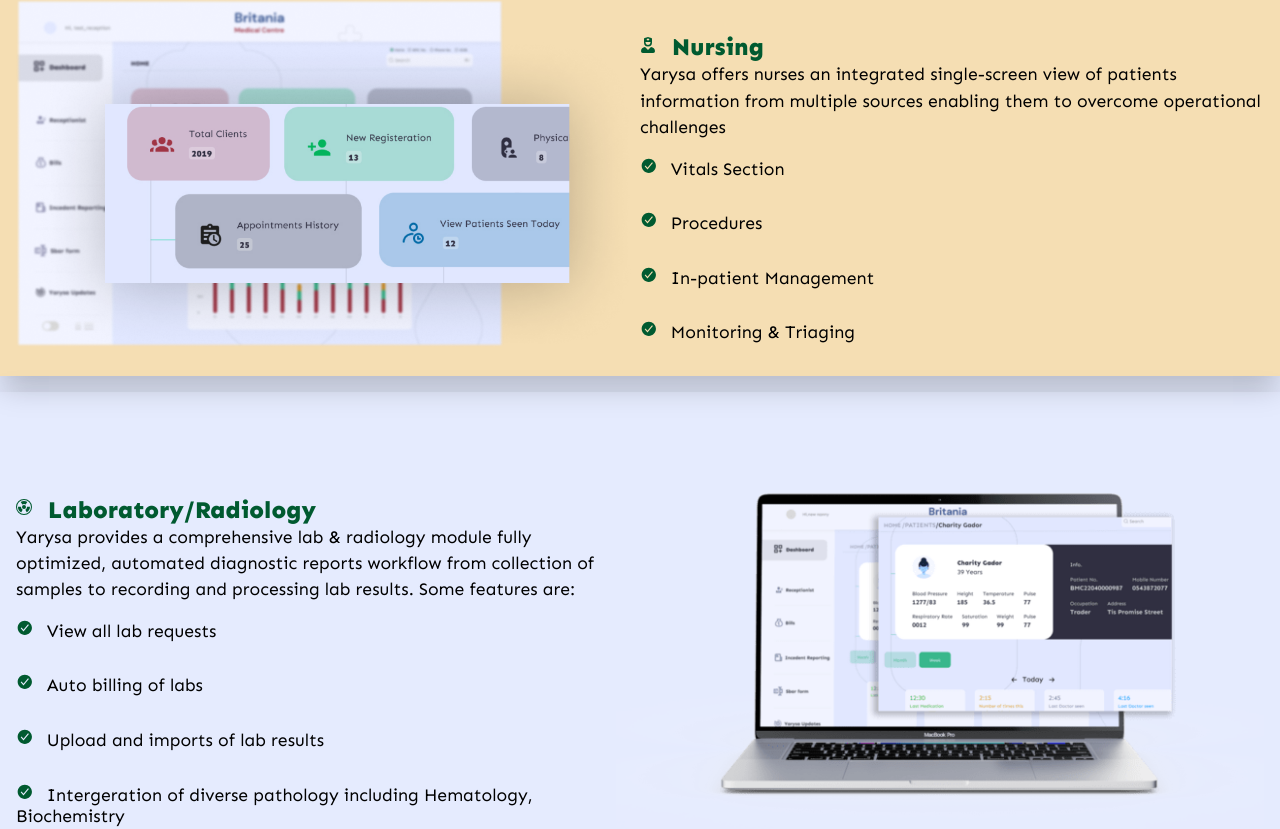
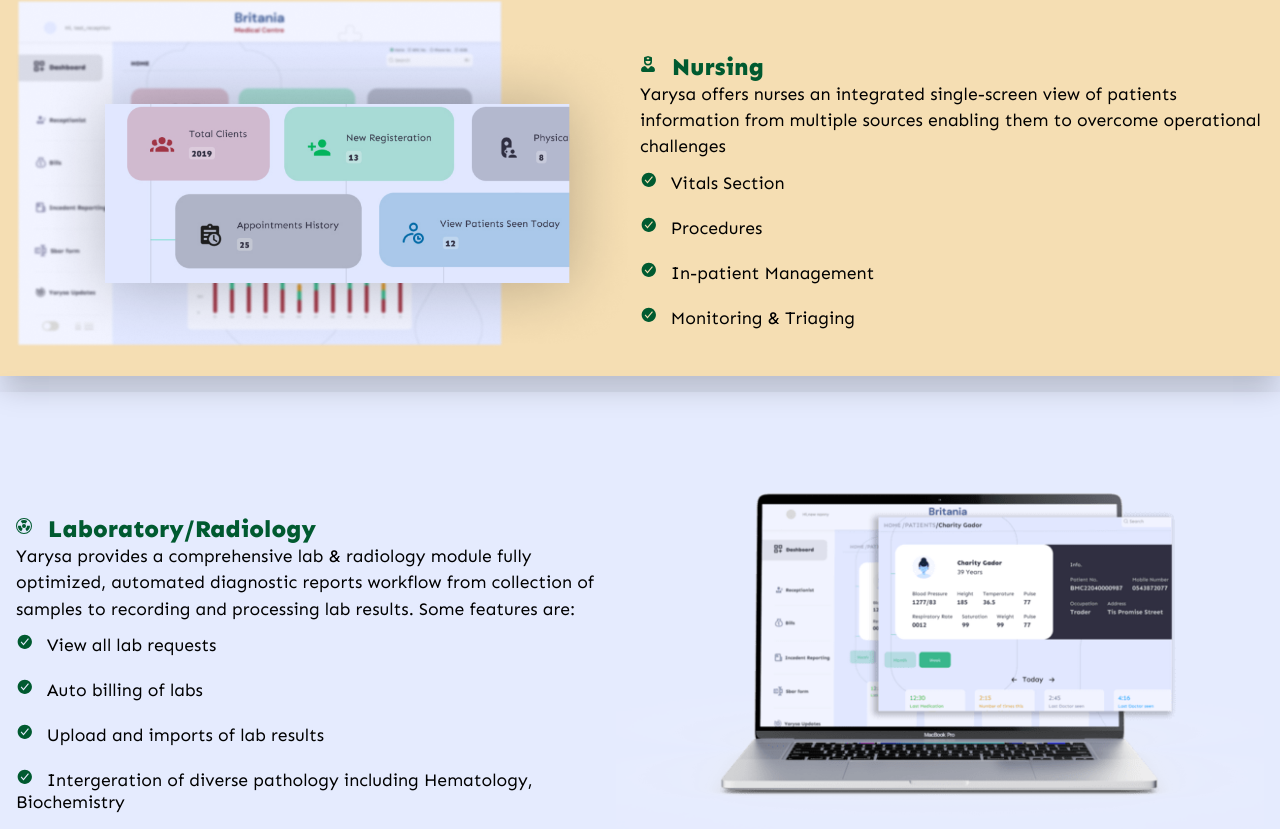
Before and after one commit to principlebrothers/Yarysa, a React (Vite) app: page / in a window 1280 px wide. Shown: the part 1231-2060 px from the top of the page. Built offline with nearby package versions, Linux system fonts and the light colour scheme.

Commit message:
Update profile styles

```diff
--- a/src/components/main/porfolio/Portfolio.module.css
+++ b/src/components/main/porfolio/Portfolio.module.css
@@ -16,7 +16,7 @@
 
 .section__logo p {
   padding: 0.7rem;
-  margin-right: 28px;
+  margin-right: 1rem;
   border-radius: 50%;
   width: 50px;
   text-align: center;
@@ -109,7 +109,7 @@
 
 .module__right__details ul li {
   font-size: 1.1rem;
-  padding: 1rem 0;
+  padding: 0.7rem 0;
   list-style: none;
 }
 
@@ -153,6 +153,8 @@
 
   .section__title article p {
     width: 100%;
+    text-align: justify;
+    padding-left: 1rem;
   }
 
   .section__title ul {
@@ -187,7 +189,7 @@
   }
 }
 
-@media (width <= 400px) {
+@media (width <= 471px) {
   .section__title ul {
     grid-template-columns: repeat(1, 1fr);
     padding-left: 1rem;
```
